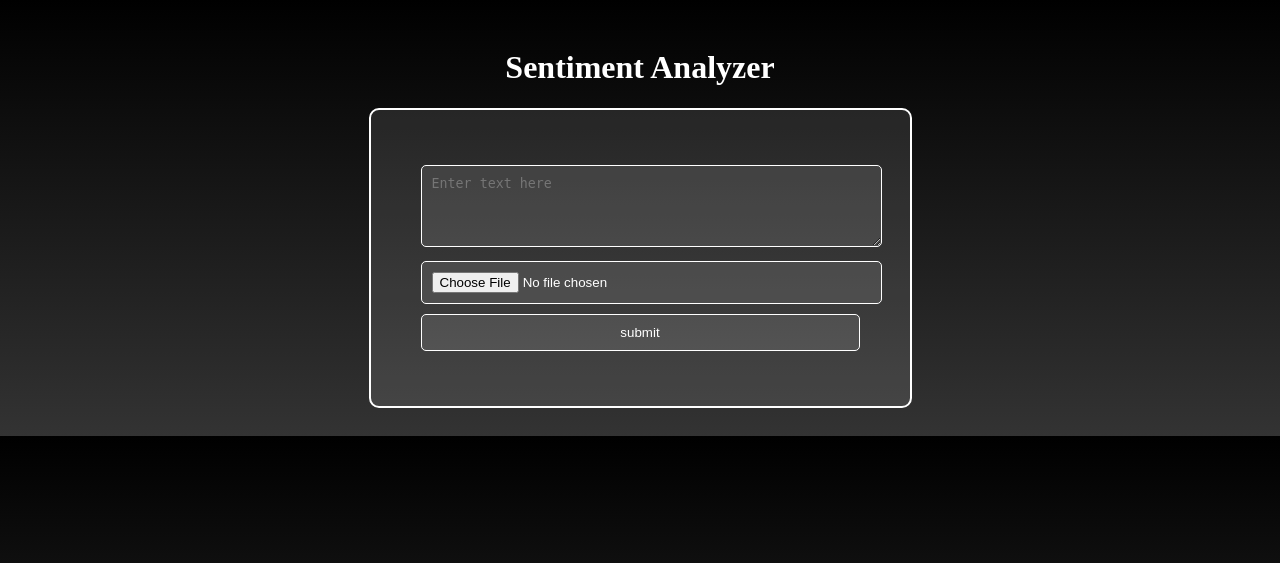
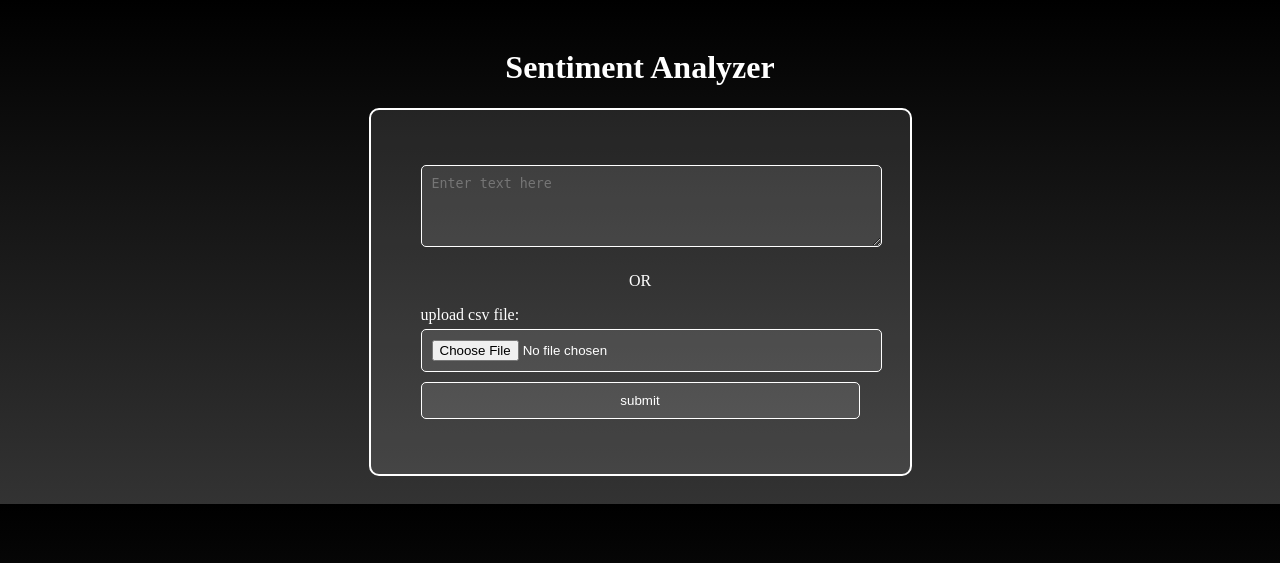
Before and after one commit to vishnujonnada/sentiment-analysis, a Flask app: page / in a window 1280 px wide. Shown: the top 563 px of the page. Run offline with Flask 3, Linux system fonts and the light colour scheme.

Commit message:
updated2

```diff
--- a/templates/index.html
+++ b/templates/index.html
@@ -27,6 +27,9 @@
             background-color: rgba(255, 255, 255, 0.1); /* White with 10% opacity for form elements */
             color: white; /* White text color for form elements */
         }
+        .center{
+            text-align: center;
+        }
     </style>
 </head>
 <body>
@@ -34,7 +37,9 @@
     <div class="container">
         <form action="/analyze" method="post" enctype="multipart/form-data">
             <textarea name="text" rows="4" cols="50" placeholder="Enter text here"></textarea>
-            <br>
+
+            <p class="center">OR</p>
+            <label for="file">upload csv file:</label>
             <input type="file" name="file">
             <br>
             <input type="submit" value="submit">
```
